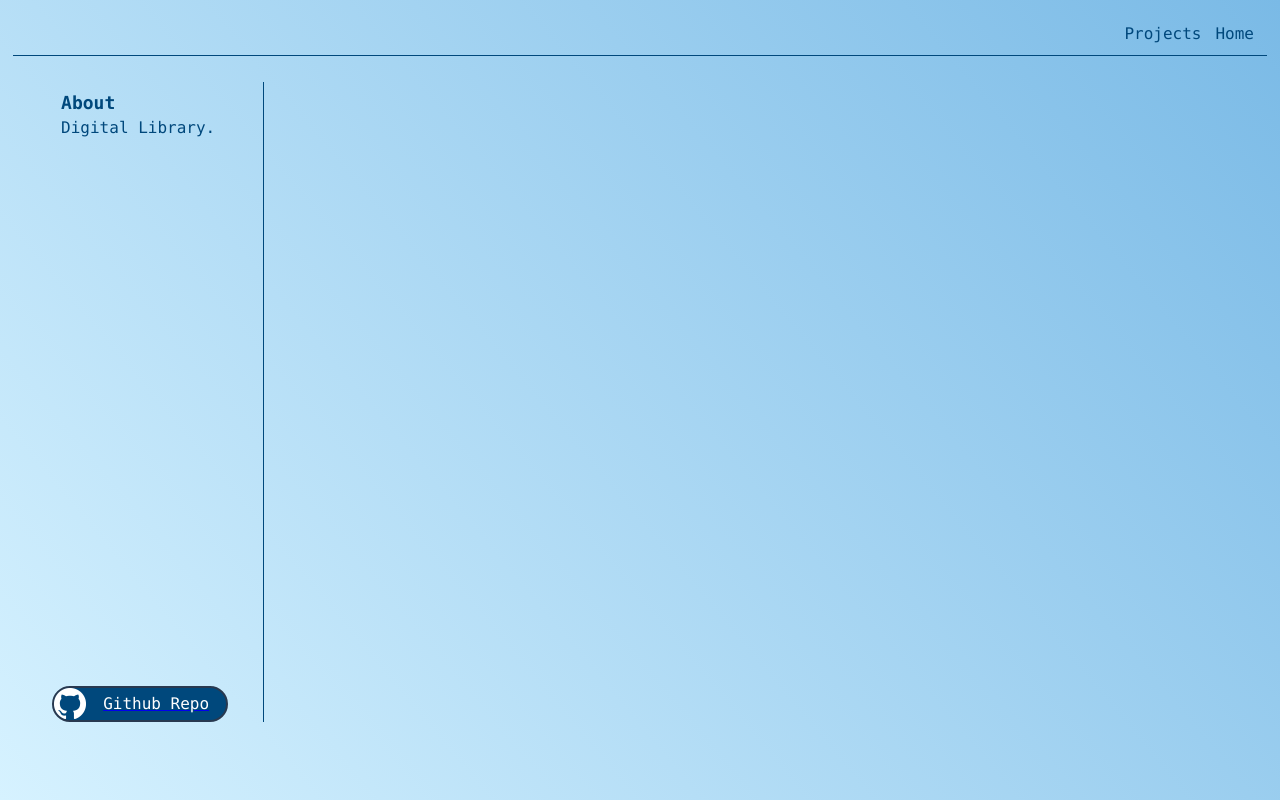
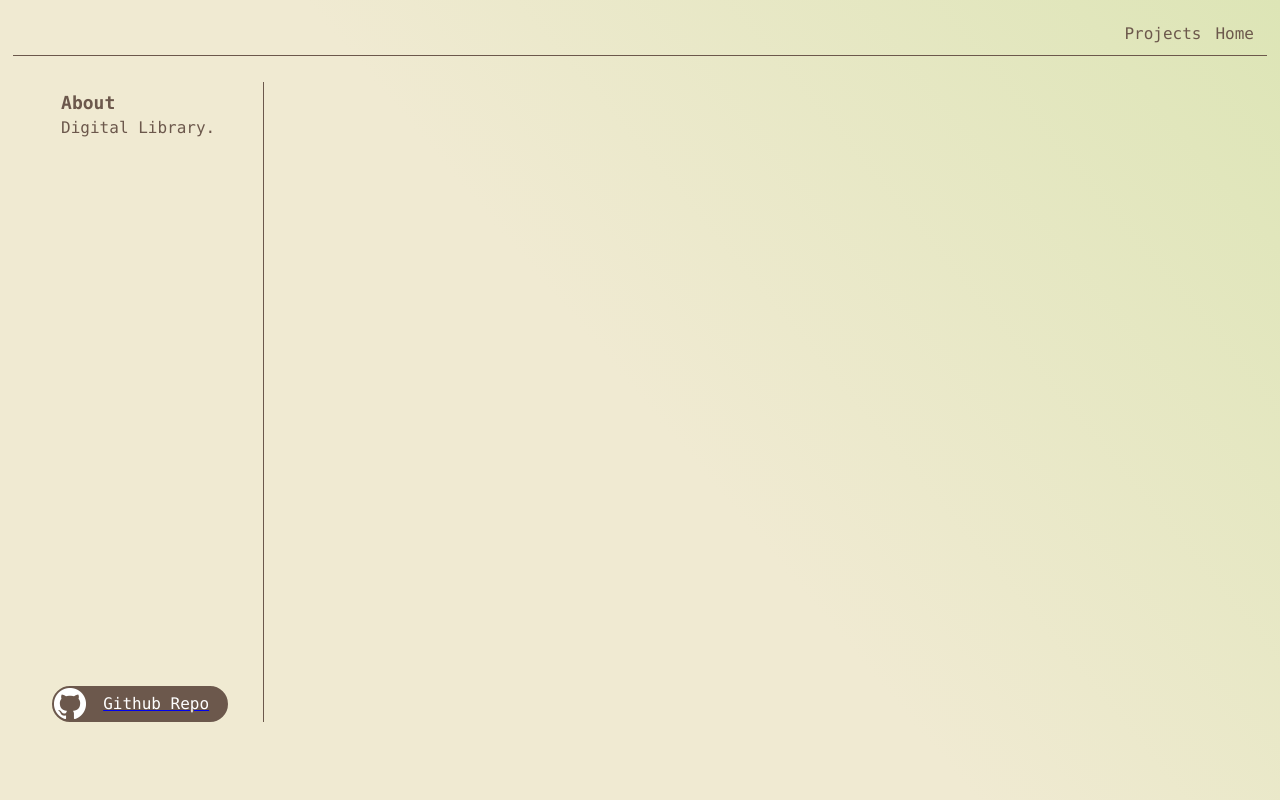
Before and after one commit to LBirkinshaw-Doyle/digital-library, a plain HTML site: page index.html in a window 1280 px wide. Drawn offline with Linux system fonts and the light colour scheme.

Commit message:
changing the colour palette for the new project. using css variables

```diff
--- a/styles/main.css
+++ b/styles/main.css
@@ -1,13 +1,14 @@
-@keyframes blink {
-    0% {color: #00487C;}
-    69% {color: #00487C;}
-    70% {color: transparent;}
-    100% {color: transparent;}
+:root{
+    --color-neutral: #F0EAD2;
+    --color-main-light: #DDE5B6;
+    --color-main-dark: #ADC178;
+    --color-contrast-light: #A98467;
+    --color-contrast-dark: #6C584C;
 }
 html{
     height: 100%;
     margin: 0;
-    color: #00487C;
+    color: var(--color-contrast-dark);
     font-family: "Lucida Console", "Courier New", monospace;
 }
 body{
@@ -15,13 +16,13 @@ body{
     height: 100%;
     display: flex;
     flex-direction: column;
-    background-image: linear-gradient(50deg, rgba(214,242,255,1) 0%, rgba(122,186,230,1) 100%);
+    background-image: linear-gradient(50deg, var(--color-neutral) 50%, var(--color-main-light) 100%);
 }
 header{
     display: flex;
     flex-direction: row-reverse;
     margin: 1%;
-    border-bottom: 1px solid #00487C;
+    border-bottom: 1px solid var(--color-contrast-dark);
 }
 nav{
     display: flex;
@@ -40,7 +41,7 @@ h2{
     border-radius: 15px;
 }
 .navigation:hover{
-    border: 1px solid #00487C;
+    border: 1px solid var(--color-contrast-dark);
     border-radius: 15px;
     background: rgba(0, 0, 0, 0.05);
 }
@@ -53,13 +54,6 @@ h2{
     padding: 5%;
 }
 
-
-.blink{
-    animation-name: blink;
-    animation-duration: 1s;
-    animation-iteration-count: infinite;
-}
-
 #sidebar{
     display: flex;
     flex-direction: column;
@@ -68,7 +62,7 @@ h2{
     width: 20%;
     height: 100%;
     margin: 1%;
-    border-right: 1px solid #00487C;
+    border-right: 1px solid var(--color-contrast-dark);
 }
 #github-slider{
     display: flex;
@@ -76,9 +70,9 @@ h2{
     justify-content: left;
     width: 100%;
     height: 32px;
-    border: 2px solid #283950;
+    border: 2px solid var(--color-contrast-dark);
     border-radius: 20px;
-    background-color: #00487C
+    background-color: var(--color-contrast-dark);
 }
 #github-text{
     color: #fff;
@@ -89,7 +83,6 @@ h2{
     transition: all 0.5s ease-in-out;
 }
 
-
 #active-content{
     width: 80%;
     display: flex;
@@ -97,6 +90,3 @@ h2{
     justify-content: center;
     align-items: center;
 }
-#result{
-    font-size: large;
-}
```
Also changed, not shown: media/LibraryColourPalette.png (added).
